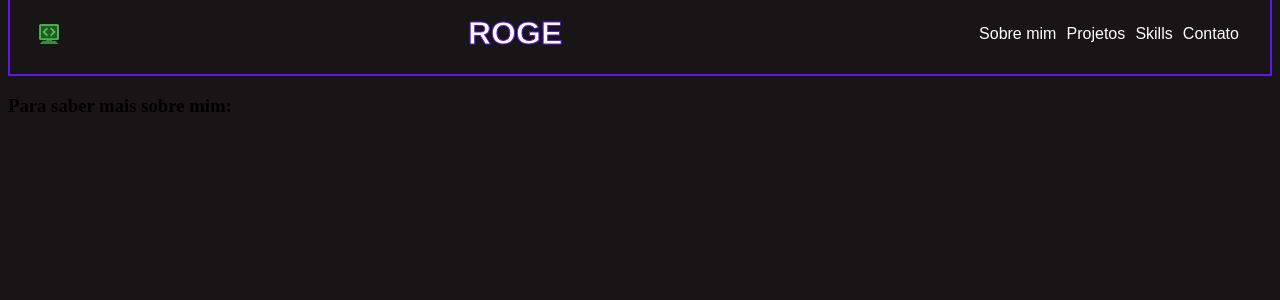
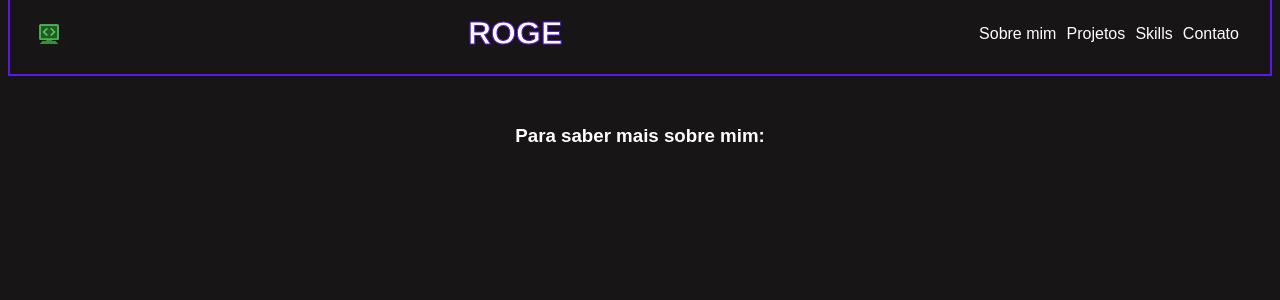
Before and after one commit to Oldroge/https-oldroge.github.io, a React (Create React App) app: page /contact in a window 1280 px wide. Shown: the top 300 px of the page. Built offline with nearby package versions, Linux system fonts and the light colour scheme.

Commit message:
style: align text, set a color with Arial font family

```diff
--- a/src/pages/contact/Contact.css
+++ b/src/pages/contact/Contact.css
@@ -0,0 +1,8 @@
+.contact-container {
+    display: flex;
+    flex-direction: column;
+    align-items: center;
+    color: white;
+    font-family: Arial, Helvetica, sans-serif;
+    margin-top: 30px;
+}
```
